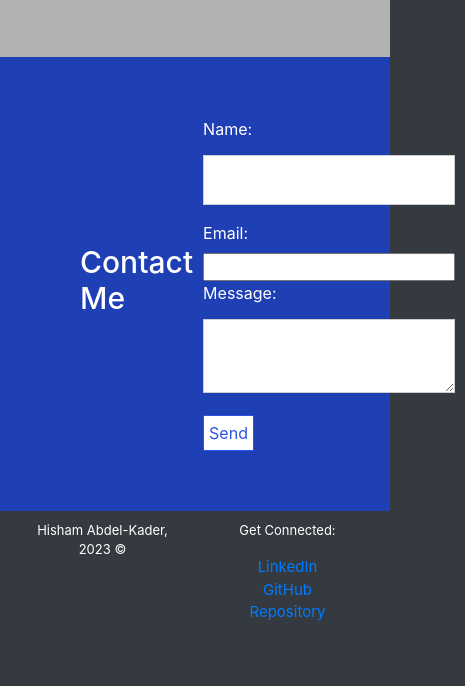
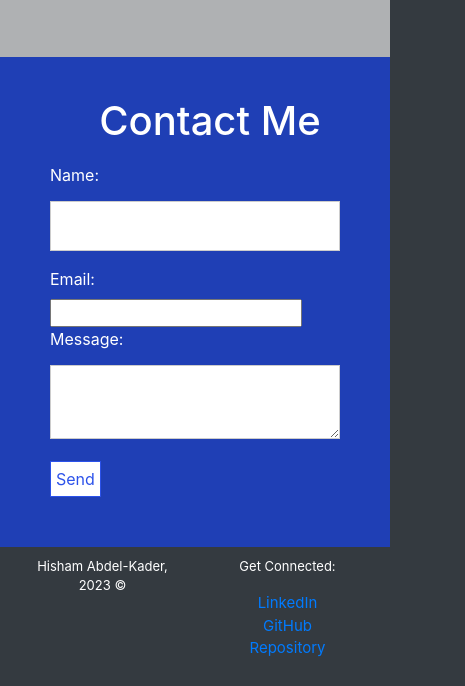
Before and after one commit to HishamKader/hishamkader.github.io, a plain HTML site: page index.html in a window 390 px wide. Shown: the part 7148-7834 px from the top of the page, 465 px wide, since content can reach past the window. Before the commit the page ends 7798 px from the top, so only its background shows below. Drawn offline with nearby package versions, Linux system fonts and the light colour scheme.

Commit message:
mobile UI optimization

```diff
--- a/assets/css/style.css
+++ b/assets/css/style.css
@@ -5,10 +5,7 @@
     box-sizing: border-box;
 }
 
-html{
 
-
-}
 
 body{
     background-image: url(/assets/images/lines-3659995_1920.jpg)!important;
@@ -278,14 +275,15 @@ body{
 @media (max-width: 786px) {
     #contact{
         margin: 0%;
-        padding: 50px;
+        padding: 40px;
+        flex-direction: column!important;
 
     }
 }
 
 @media (max-width: 786px) {
     #contact-me{
-        font-size: 30px;
+        font-size: 40px;
         margin-left: 30px;
     }
 }
```
